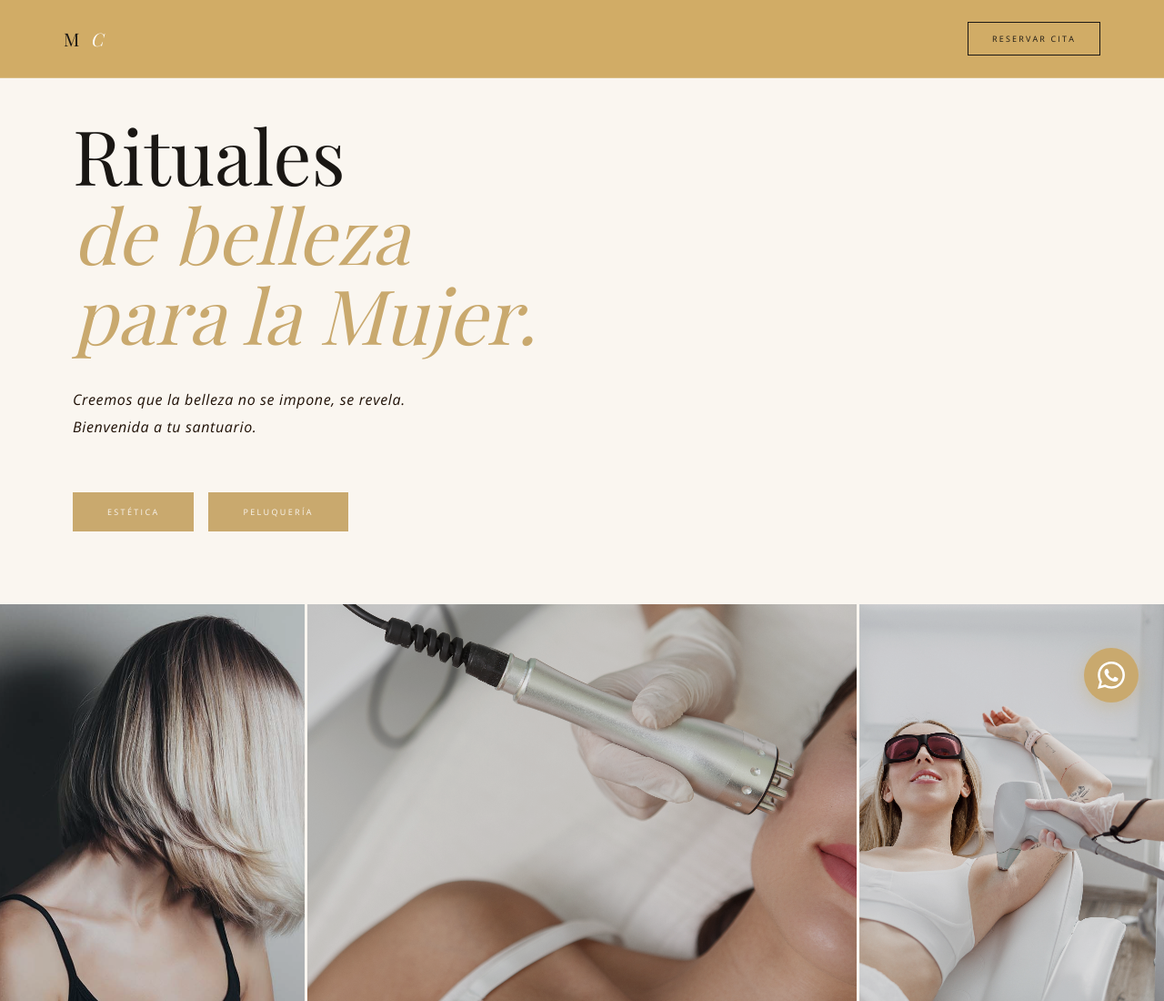
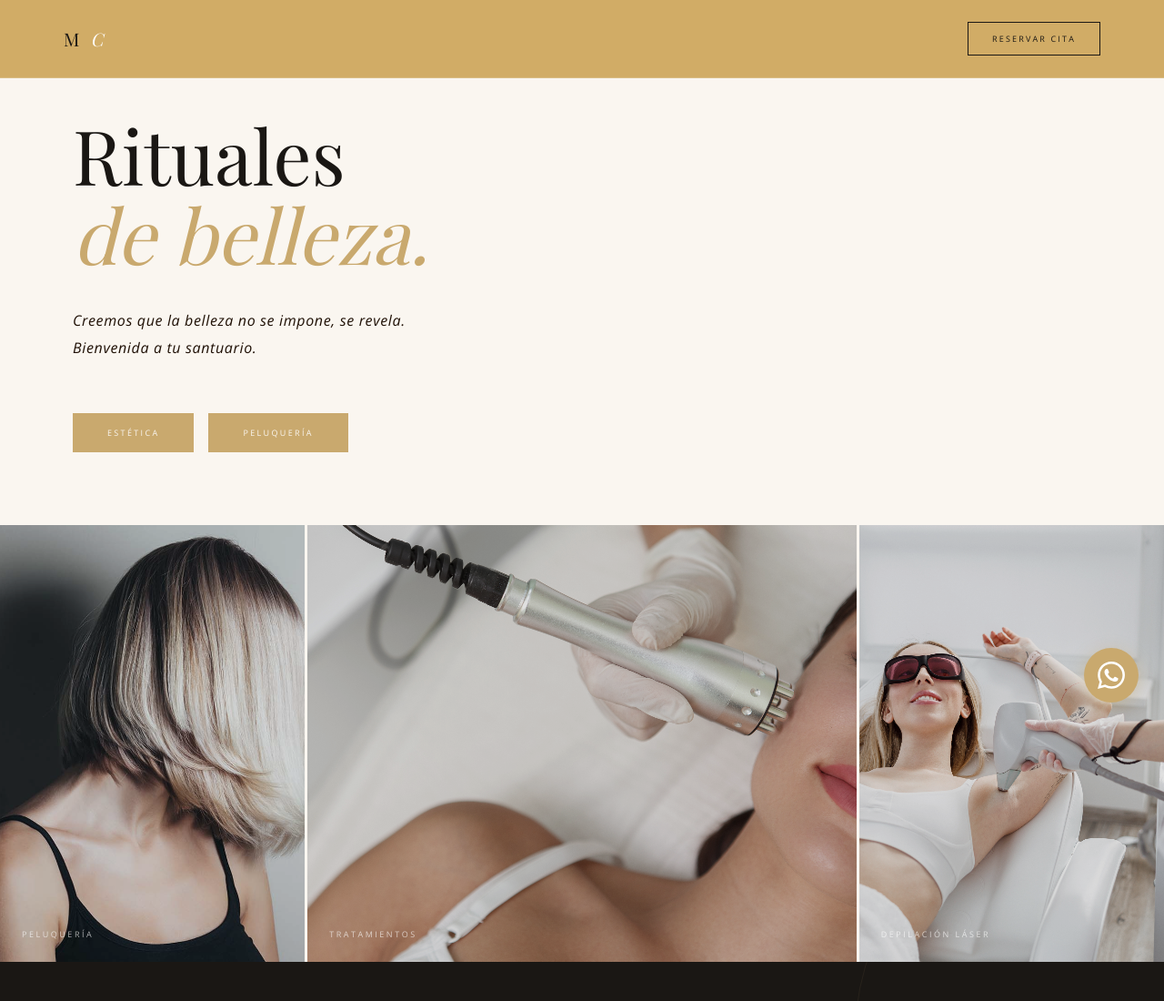
Before and after one commit to MeteoBCN/machere, a plain HTML site: page index.html in a window 1280 px wide. Shown: the top 1100 px of the page at 91% size. Drawn offline with nearby package versions, Linux system fonts and the light colour scheme; a web font is replaced by a local one.

Commit message:
Update hero title emphasis in index.html

```diff
--- a/index.html
+++ b/index.html
@@ -278,8 +278,7 @@ footer{background:var(--dark);padding:80px 70px 44px}
   <div class="hero-left">
     <h1 class="hero-title">
       Rituales<br>
-      <em>de belleza</em>
-      <em>para la Mujer.</em>
+      <em>de belleza.</em>
     </h1>
     <p class="hero-body">Creemos que la belleza no se impone, se revela. Bienvenida a tu santuario.</p>
     <div class="hero-btns">
```
